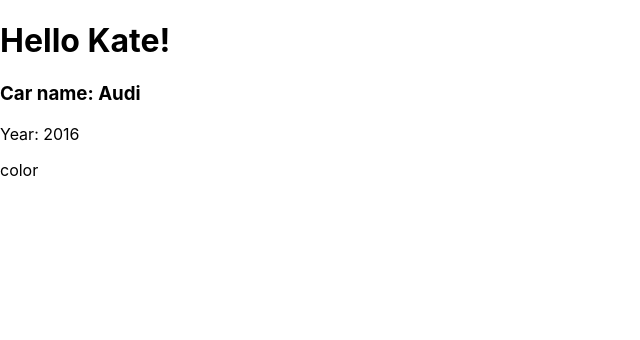
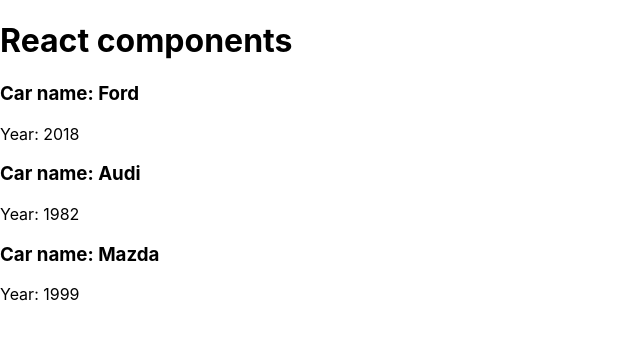
Before and after one commit to catherinacd/react-course, a React (Create React App) app: page / in a window 1280 px wide. Shown: the top 340 px of the page, without its empty margins (0-640 px from the left). Built offline with nearby package versions, Linux system fonts and the light colour scheme.

Commit message:
study react state

```diff
--- a/src/App.js
+++ b/src/App.js
@@ -2,16 +2,24 @@ import React, { Component } from 'react'
 import Car from './Car/Car'
 class App extends Component {
   state = {
-    cars: [{ name: '', year: '' }]
+    cars: [
+      { name: 'Ford', year: '2018' },
+      { name: 'Audi', year: '1982' },
+      { name: 'Mazda', year: '1999' }
+    ],
+    pageTitle: 'React components'
   }
 
   render() {
+    const pageTitle = this.state.pageTitle
+    const cars = this.state.cars
+
     return (
       <div>
-        <h1>Hello Kate!</h1>
-        <Car name={'Audi'} year={2016}>
-          color
-        </Car>
+        <h1>{pageTitle}</h1>
+        {cars.map(({ name, year }, index) => (
+          <Car name={name} year={year} key={index}></Car>
+        ))}
       </div>
     )
   }
```
